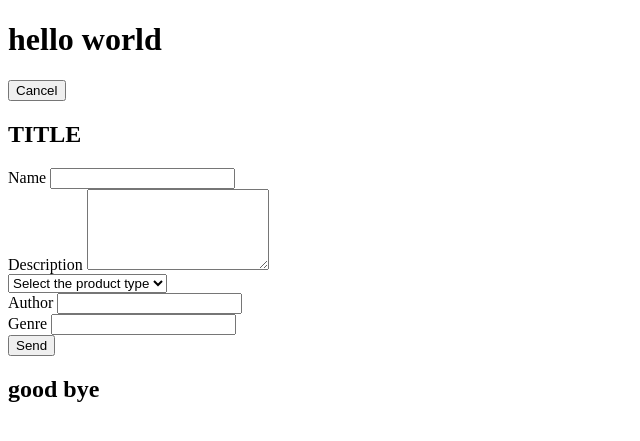
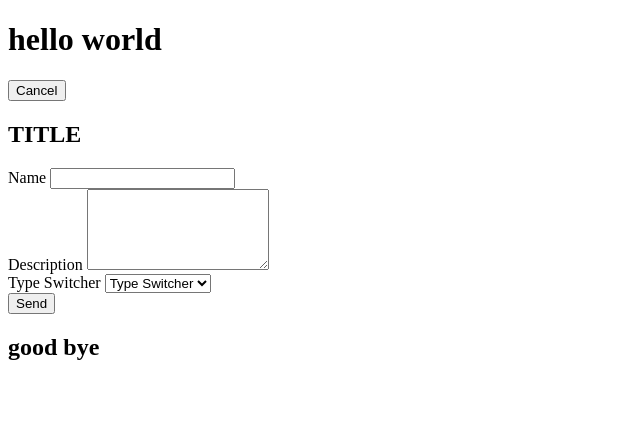
Before and after one commit to luizfellips/Standard-Manager-PHP, a PHP site: page /register.php in a window 1280 px wide. Shown: the top 441 px of the page, without its empty margins (0-640 px from the left). Run offline with PHP 8.4, Linux system fonts and the light colour scheme; some libraries are stand-ins or nearby versions.

Commit message:
overall fix

```diff
--- a/App/Entity/DBBook.php
+++ b/App/DBs/DBBook.php
@@ -1,8 +1,9 @@
 <?php
 
-namespace App\Entity;
+namespace App\DBs;
 
 use Module\Database;
+use App\Models\Book;
 
 class DBBook {
 	public static function register(Book $book, $book_id){
--- a/App/Entity/DBProduct.php
+++ b/App/DBs/DBProduct.php
@@ -1,8 +1,9 @@
 <?php
 
-namespace App\Entity;
+namespace App\DBs;
 
 use Module\Database;
+use App\Models\Product;
 
 class DBProduct {
 	public static function register(Product $product){
--- a/App/Entity/Book.php
+++ b/App/Models/Book.php
@@ -1,6 +1,6 @@
 <?php
 
-namespace App\Entity;
+namespace App\Models;
 
 class Book extends Product{
 
--- a/App/Entity/Product.php
+++ b/App/Models/Product.php
@@ -1,6 +1,6 @@
 <?php
 
-namespace App\Entity;
+namespace App\Models;
 
 abstract class Product{
     protected $id;
--- a/includes/form.php
+++ b/includes/form.php
@@ -1,5 +1,5 @@
 <main>
-
+<script src="src\scripts\dynamic_form.js"></script>
     <section>
         <a href="index.php">
             <button class="btn btn-success">Cancel</button>
@@ -24,20 +24,36 @@
         </div>
 
 
-        <select class="form-select" name="ProductType">
-            <option selected>Select the product type</option>
-            <option value="Book">Book</option>
-            <option value="DVD">DVD</option>
-            <option value="Furniture">Furniture</option>
-        </select>
+        <label for="ProductType">Type Switcher
+            <select name="ProductType" id="productType" onChange="selectProductType(this.value);" required>
+                <option value="">Type Switcher</option>
+                <option value="DVD" id="DVD">DVD</option>
+                <option value="Book" id="Book">Book</option>
+                <option value="Furniture" id="Furniture">Furniture</option>
+            </select></label>
 
-        <div class="form-group">
-            <label>Author</label>
-            <input type="text" class="form-control" name="Author">
+
+
+        <div class="fieldbox" id="dvd_attributes" style="display: none;">
+            <p>Specify the size of the DVD.</p>
+            <label>Size(MB)<input type="number" name="Size" id="size"></label>
         </div>
-        <div class="form-group">
-            <label>Genre</label>
-            <input type="text" class="form-control" name="Genre">
+
+        <div class="fieldbox" id="book_attributes" style="display: none;">
+            <p>Please specify the author and the genre of the book.</p>
+            <label>Author <input type="text" name="Author" id="author"></label>
+            <label>Genre<input type="number" name="Genre" id="genre"></label>
+        </div>
+
+        <div class="fieldbox" id="furniture_attributes" style="display: none;">
+            <p>Please provide the dimensions of the furniture.</p>
+
+            <label>Height(CM) <input type="text" name="Height" id="height"></label>
+
+            <label>Width(CM) <input type="text" name="Width" id="width"></label>
+
+            <label>Length(CM) <input type="text" name="Length" id="length"></label>
+
         </div>
 
 
--- a/register.php
+++ b/register.php
@@ -1,24 +1,28 @@
 <?php
-use App\Entity\DBProduct;
+use App\DBs\DBProduct;
 
 require __DIR__.'/vendor/autoload.php';
 
 define('TITLE','Register a product');
 
 if(isset($_POST['Name'],$_POST['Description'],$_POST['ProductType'])){
-    $product_type = "App\Entity\\"  . $_POST['ProductType'];
-    $product_db = "App\Entity\\" . "DB" . $_POST['ProductType'];
+    $product_type = "App\Models\\"  . $_POST['ProductType'];
+    $product_db = "App\DBs\\" . "DB" . $_POST['ProductType'];
     $attributes = array_filter(
         array(
             'author' => $_POST['Author'],
             'genre' => $_POST['Genre'],
+            'size' => $_POST['Size'],
+            'height' => $_POST['Height'],
+            'width' => $_POST['Width'],
+            'length' => $_POST['Length']
         )
     );
 
     $product = new $product_type(null,$_POST['Name'],$_POST['Description'],$_POST['ProductType'],...array_values($attributes));
     try {
-        $book_id = DBProduct::register($product);
-        call_user_func_array(array($product_db,'register'),array($product,$book_id));
+        $product_id = DBProduct::register($product);
+        call_user_func_array(array($product_db,'register'),array($product,$product_id));
 
 
     } catch (\Throwable $th) {
--- /dev/null
+++ b/src/scripts/dynamic_form.js
@@ -0,0 +1,23 @@
+const mapping = {
+    DVD: "dvd_attributes",
+    Book: "book_attributes",
+    Furniture: "furniture_attributes"
+}
+
+function HideFields(node){
+
+    node.style.display = "none";
+    node.lastElementChild.removeAttribute('required');
+
+}
+function selectProductType(value) {
+
+
+    document.querySelectorAll('.fieldbox').forEach((node) => (HideFields(node)));
+
+    document.getElementById(mapping[value]).style.display = "flex";
+    document.getElementById(mapping[value]).style.flexDirection = "column";
+    document.getElementById(mapping[value]).lastElementChild.setAttribute('required','');
+
+
+}
```
Also changed, not shown: App/DBs/DBDVD.php (added, +33 -0 lines), App/DBs/DBFurniture.php (added, +35 -0 lines), App/Models/DVD.php (added, +18 -0 lines), App/Models/Furniture.php (added, +31 -0 lines), 1 other file.
